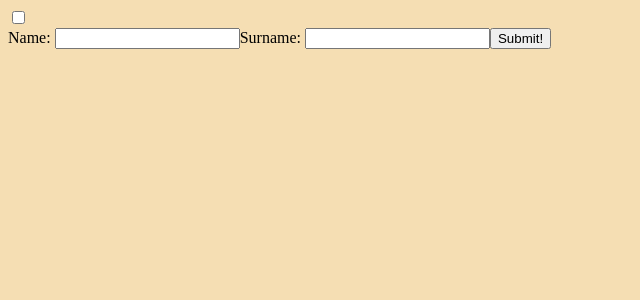
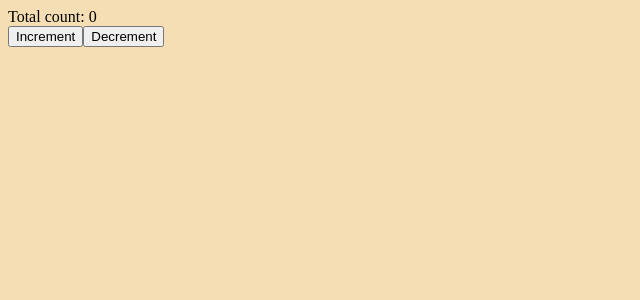
Before and after one commit to ThatOpen/frontend-course-firebase, a React (Create React App) app in the folder react-course/: page / in a window 1280 px wide. Shown: the top 300 px of the page, without its empty margins (0-640 px from the left). Built offline with nearby package versions, Linux system fonts and the light colour scheme.

Commit message:
Reducer Hook

```diff
--- a/react-course/src/App.jsx
+++ b/react-course/src/App.jsx
@@ -1,13 +1,6 @@
 import React from "react";
 import "./global.css";
-import { HelloContext } from "./components/hello-context";
-import { HelloCheckbox } from "./components/hello-checkbox";
-import { HelloForm } from "./components/hello-form";
+import { HelloReducer } from "./components/hello-reducer";
 export function App() {
-  return (
-    <HelloContext>
-      <HelloCheckbox />
-      <HelloForm />
-    </HelloContext>
-  );
+  return <HelloReducer />;
 }
--- /dev/null
+++ b/react-course/src/components/hello-reducer.jsx
@@ -0,0 +1,36 @@
+import { useReducer } from "react";
+
+const initialState = { count: 0 };
+
+const reducer = (state, action) => {
+  switch (action.type) {
+    case "INCREMENT":
+      return { count: state.count + 1 };
+    case "DECREMENT":
+      return { count: state.count - 1 };
+    default:
+      throw new Error("action not available");
+  }
+};
+
+export const HelloReducer = () => {
+  const [state, dispatch] = useReducer(reducer, initialState);
+
+  const onIncrementClick = () => {
+    dispatch({ type: "INCREMENT" });
+  };
+
+  const onDecrementClick = () => {
+    dispatch({ type: "DECREMENT" });
+  };
+
+  return (
+    <>
+      <div>Total count: {state.count}</div>
+      <div>
+        <button onClick={onIncrementClick}>Increment</button>
+        <button onClick={onDecrementClick}>Decrement</button>
+      </div>
+    </>
+  );
+};
```
